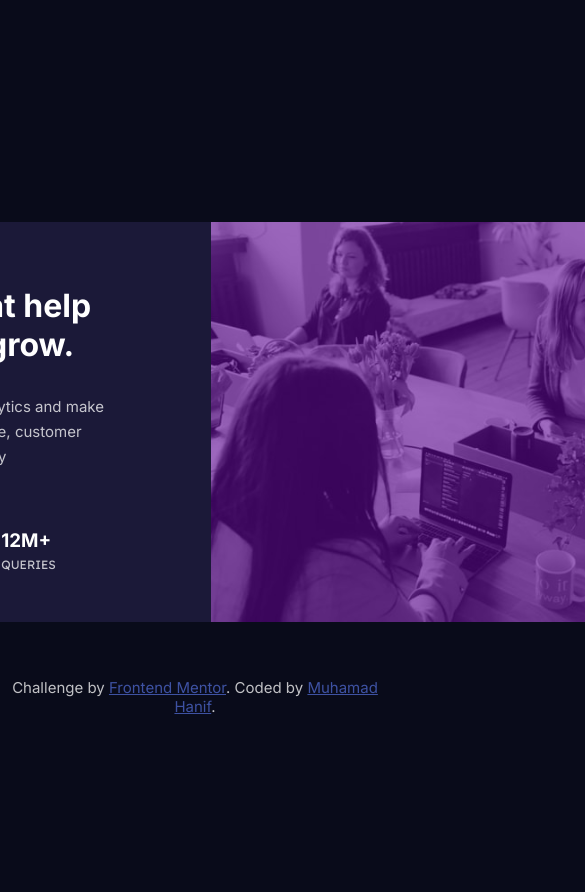
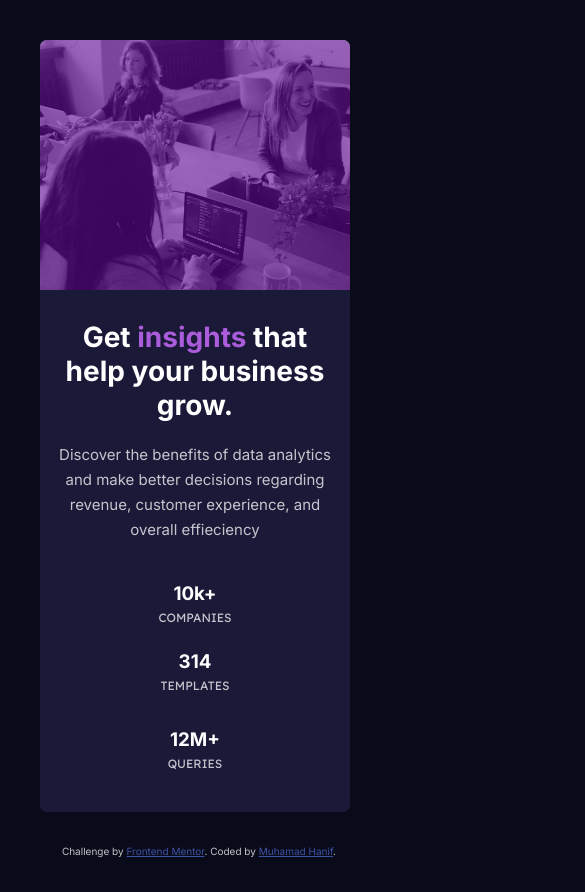
Before and after one commit to dontbeasalad/stats-preview-cards-component, a plain HTML site: page index.html in a window 390 px wide. Shown: the top 892 px of the page, 585 px wide, since content can reach past the window. Before the commit the page ends 844 px from the top, so only its background shows below. Drawn offline with Linux system fonts and the light colour scheme.

Commit message:
Finisihed Mobile Responsive

```diff
--- a/css/responsive.css
+++ b/css/responsive.css
@@ -0,0 +1,79 @@
+@media (max-width: 780px) {
+  body {
+    min-height: 70vh;
+    text-align: center;
+    margin: 40px 40px 80px 40px;
+  }
+
+  .card {
+    width: 100%;
+    height: auto;
+    display: flex;
+    position: relative;
+    /* margin: 0 40px 0 40px; */
+  }
+  .mobile-picture {
+    background: url(../images/image-header-mobile.jpg);
+    background-size: cover;
+    width: 100%;
+    height: 250px;
+    position: absolute;
+    border-top-right-radius: 7px;
+    border-top-left-radius: 7px;
+  }
+  .overlay {
+    background: hsl(277, 90%, 31%);
+    background-size: cover;
+    width: 100%;
+    height: 250px;
+    position: absolute;
+    border-top-right-radius: 7px;
+    border-top-left-radius: 7px;
+    position: absolute;
+    z-index: 2;
+    opacity: 60%;
+  }
+  .card h1 {
+    font-size: 28px;
+  }
+  .content-left {
+    padding: 1rem;
+    padding-top: 280px;
+  }
+
+  .desc {
+    margin-top: 20px;
+    margin-bottom: 40px;
+  }
+  .analytics {
+    display: flex;
+    flex-direction: column;
+  }
+  .companies {
+    padding-right: 50px;
+    padding-left: 50px;
+    padding-bottom: 20px;
+  }
+  .templates {
+    padding-right: 50px;
+    padding-left: 50px;
+    padding-bottom: 30px;
+  }
+  .queries {
+    padding-right: 50px;
+    padding-left: 50px;
+    padding-bottom: 20px;
+  }
+
+  .content-right {
+    display: none;
+  }
+  footer .attribution {
+    font-size: 10px;
+  }
+  footer {
+    position: absolute;
+    margin-top: 850px;
+    padding-left: 2%;
+  }
+}
--- a/index.html
+++ b/index.html
@@ -36,6 +36,8 @@
   <body>
     <main>
       <div class="card">
+        <div class="overlay"></div>
+        <div class="mobile-picture"></div>
         <div class="content-left">
           <div class="Heading">
             <h1>Get <span>insights</span> that help your business grow.</h1>
```
